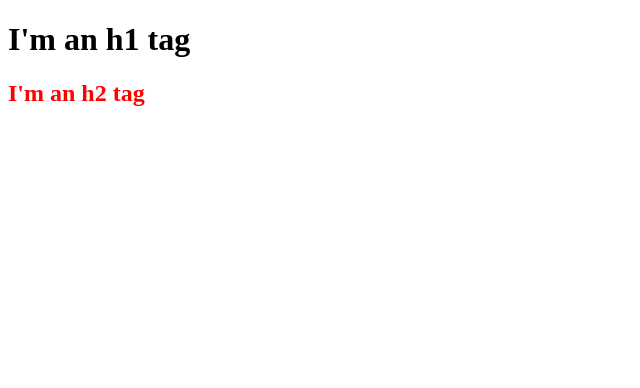
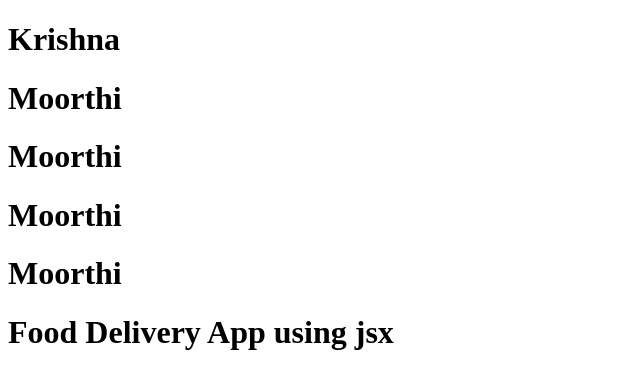
Before and after one commit to KrishnaPuranik/FoodDeliveryApp, a React (Vite) app: page / in a window 1280 px wide. Shown: the top 388 px of the page, without its empty margins (0-640 px from the left). Built offline with nearby package versions, Linux system fonts and the light colour scheme.

Commit message:
Chapter03 commit

```diff
--- a/App.js
+++ b/App.js
@@ -1,16 +1,58 @@
 import React from "react";
 import ReactDOM from "react-dom/client";
-// const reactHeading = React.createElement('h1', {id:"Heading"}, "Hello World from React!");
-// 'parent' is not HTML element, its react object. DOM will create html tag.
-const parent = React.createElement(
-    'div',
-    {id: 'parent'},
-    React.createElement(
-        'div',
-        {id: 'child'},
-        [React.createElement('h1', {}, "I'm an h1 tag"), React.createElement('h2', {}, "I'm an h2 tag")]
+
+// React.createElement => object => HTMLElement(render)
+
+const heading = React.createElement("h1", {id: "heading"}, "Food Delivery App");
+console.log(heading);
+// JSX heading
+const jsxHeading = <div>
+    <h1 id='heading'>Food Delivery App using jsx</h1>
+    <h2 id='heading'>Food Delivery App using jsx</h2>
+</div>;
+console.log(jsxHeading);
+
+
+const HeadingComponent = () => {
+    return <h1 className='heading'>Krishna</h1>
+}
+
+// Shorter format of above
+const HeadingComponent2 = () => <h1 className='heading'>Moorthi</h1>;
+
+// One more format
+// React Functional Component
+const HeadingComponent3 = () => {
+    return (
+    <>
+        {HeadingComponent2()}
+        { <HeadingComponent2 /> }
+        <h1 className='heading'>Moorthi</h1>
+    </>
+    );
+}
+
+// React Element
+const heading1 = (
+    <h1 id='heading'>Food Delivery App using jsx</h1>
+)
+
+// React component composition - Its component inside a component
+const HeadingComponent4 = () => {
+    return (
+    <div id=''>
+        { <HeadingComponent /> }
+        { <HeadingComponent2 /> }
+        { <HeadingComponent3 /> }
+        <h1 id='heading'>Food Delivery App using jsx</h1>
+    </div>
     )
-);
-console.log(parent);
-const reactRoot = ReactDOM.createRoot(document.getElementById('root'));
-reactRoot.render(parent);
+}
+
+
+const root = ReactDOM.createRoot(document.getElementById('root'));
+// Rendering React element
+// root.render(heading1);
+
+// Rendering React Component
+root.render(<HeadingComponent4 />);
--- a/index.html
+++ b/index.html
@@ -9,7 +9,7 @@
 </head>
 <body>
     <div id="root">
-        <h1>Hello World</h1>
+        <h1>Not Rendered</h1>
     </div>
     <script>
         const heading = document.createElement('h1');
```
